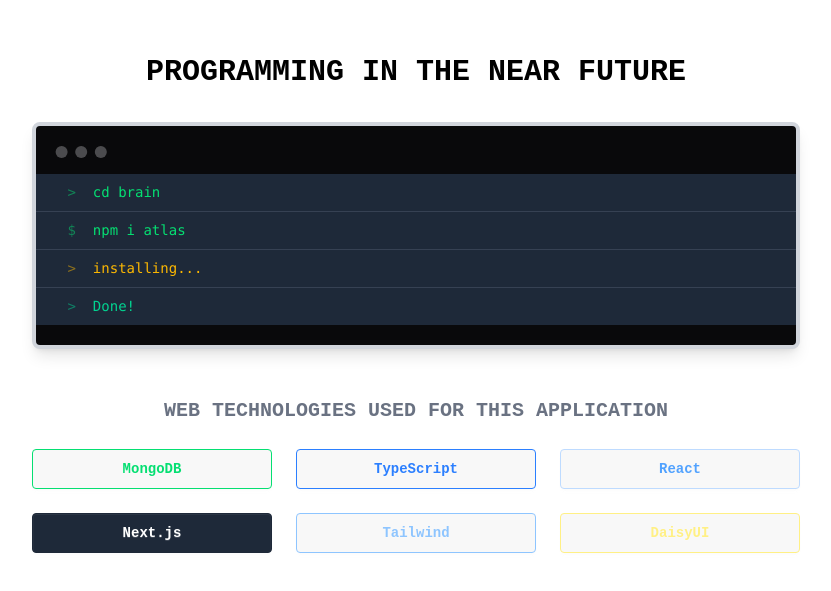
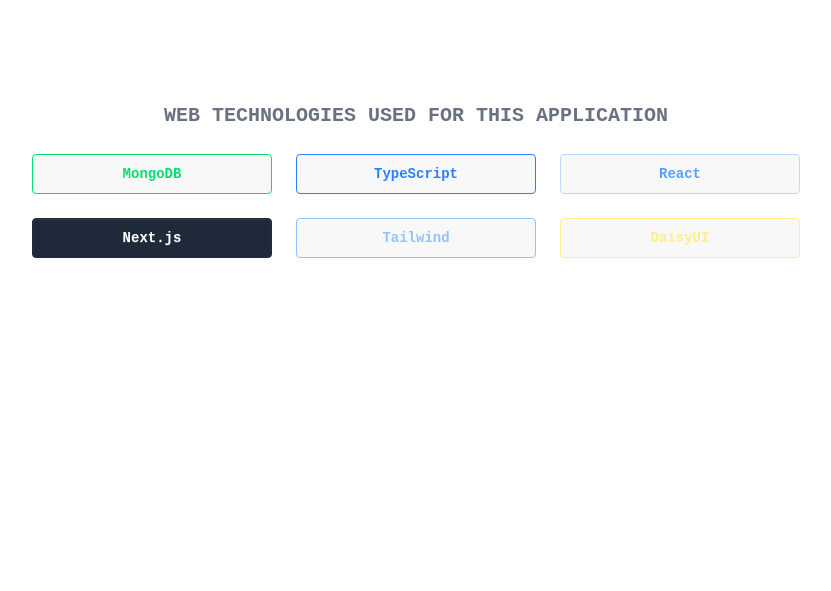
Before and after one commit to MixTrak/NEXT-ATLAS, a Next.js app: page / in a window 1280 px wide. Shown: the part 850-1441 px from the top of the page, without its empty margins (224-1055 px from the left). After the commit the page ends 1172 px from the top, so only its background shows below. Built offline with nearby package versions, Linux system fonts and the light colour scheme.

Commit message:
REMOVED unnecessary Components

```diff
--- a/app/page.tsx
+++ b/app/page.tsx
@@ -21,24 +21,6 @@
       </div>
 
       <div id='/' className='bg-white text-black p-8 pb-16'>
-        <div className='flex justify-center items-center mb-8'>
-          <h1 className='text-black text-3xl font-bold text-center'>PROGRAMMING IN THE NEAR FUTURE</h1>
-        </div>
-        <div className="mockup-code w-full max-w-3xl mx-auto border-4 border-gray-300 rounded-lg shadow-lg overflow-hidden">
-          <pre data-prefix=">" className="bg-gray-800 text-green-400 p-2 border-b border-gray-700">
-              <code className='inline'>cd brain {/* Change Directory */}</code>
-          </pre>
-          <pre data-prefix="$" className="bg-gray-800 text-green-400 p-2 border-b border-gray-700">
-              <code className='inline'>npm i atlas {/* Install atlas */}</code>
-          </pre>
-          <pre data-prefix=">" className="text-warning bg-gray-800  p-2 border-b border-gray-700">
-              <code className='inline'>installing... {/* Installing */}</code>
-          </pre>
-          <pre data-prefix=">" className="text-success bg-gray-800 p-2">
-              <code className='inline'>Done! {/* Done! */}</code>
-          </pre>
-        </div>
-
         <div className='flex flex-col justify-center items-center mt-12'>
           <p className='text-gray-500 text-xl mb-6 font-black'>WEB TECHNOLOGIES USED FOR THIS APPLICATION</p>
           <div className='grid grid-cols-1 md:grid-cols-2 lg:grid-cols-3 gap-6'>
@@ -55,4 +37,4 @@
   );
 };
 
-export default Home; // This line is correct and should remain
+export default Home;
```
